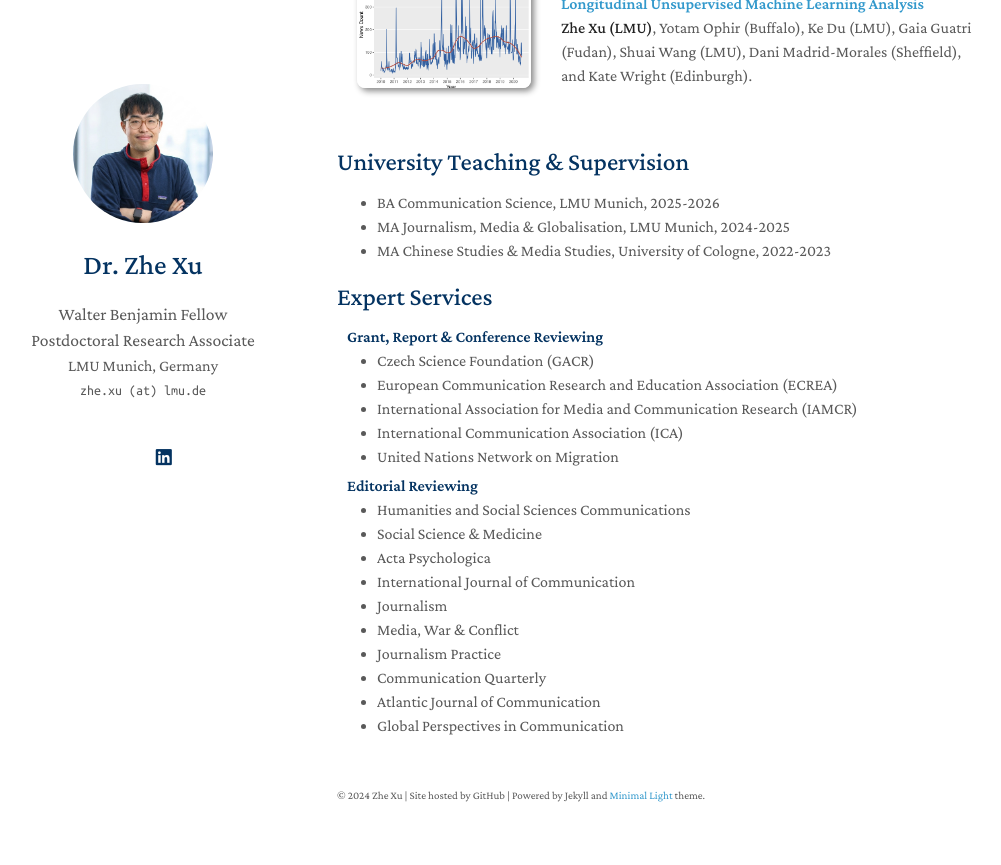
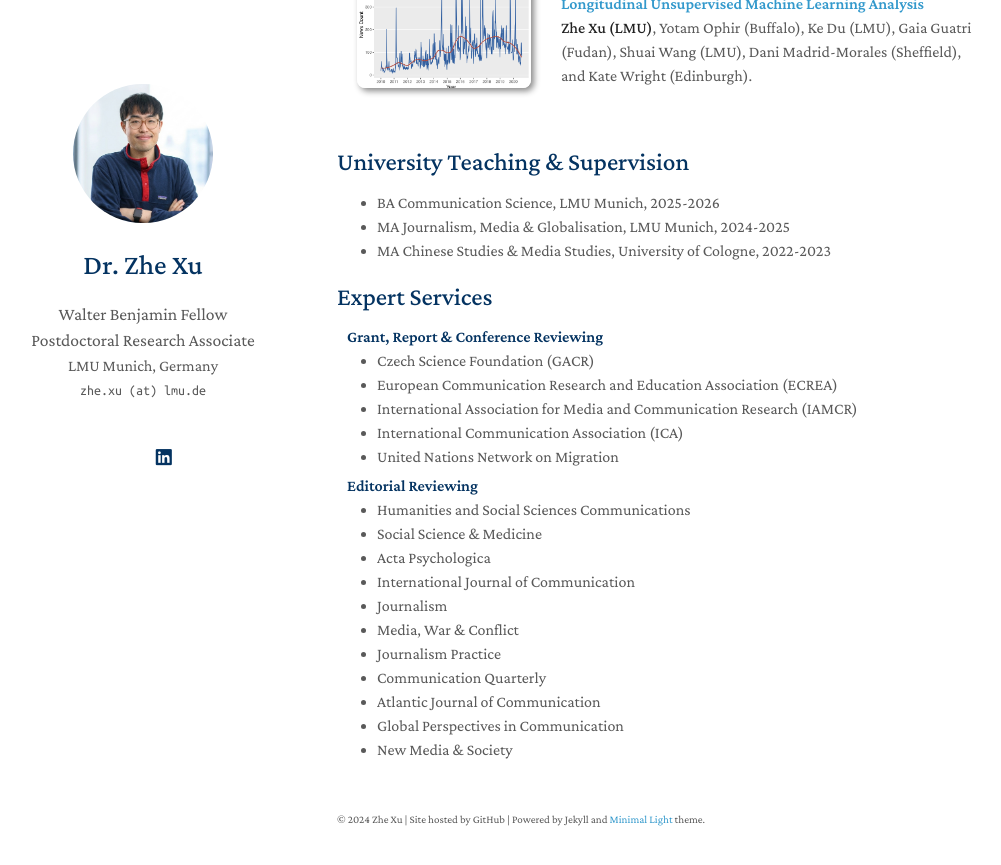
Before and after one commit to zhexuphd/home, a Jekyll site: the page built from index.md, in a window 1280 px wide and 900 px high, scrolled down 1378 px. Shown: the top 865 px of the window, without its empty margins (133-1134 px from the left). Built offline with Jekyll 4.4.1, drawn with Linux system fonts in a browser that asks for light colours; a style sheet for code colours, icons or effects is not loaded; our own code applies the rules of GitHub Pages for plain Markdown files.

Commit message:
Update services.md

```diff
--- a/_includes/services.md
+++ b/_includes/services.md
@@ -23,4 +23,5 @@
   <li><a href="https://www.tandfonline.com/journals/rcqu20"><autocolor>Communication Quarterly</autocolor></a></li>
     <li><a href="https://www.tandfonline.com/journals/hajc20"><autocolor>Atlantic Journal of Communication</autocolor></a></li>
       <li><a href="https://academic.oup.com/gpc"><autocolor>Global Perspectives in Communication</autocolor></a></li>
+        <li><a href="https://journals.sagepub.com/home/nms"><autocolor>New Media & Society</autocolor></a></li>
 </ul>
```
